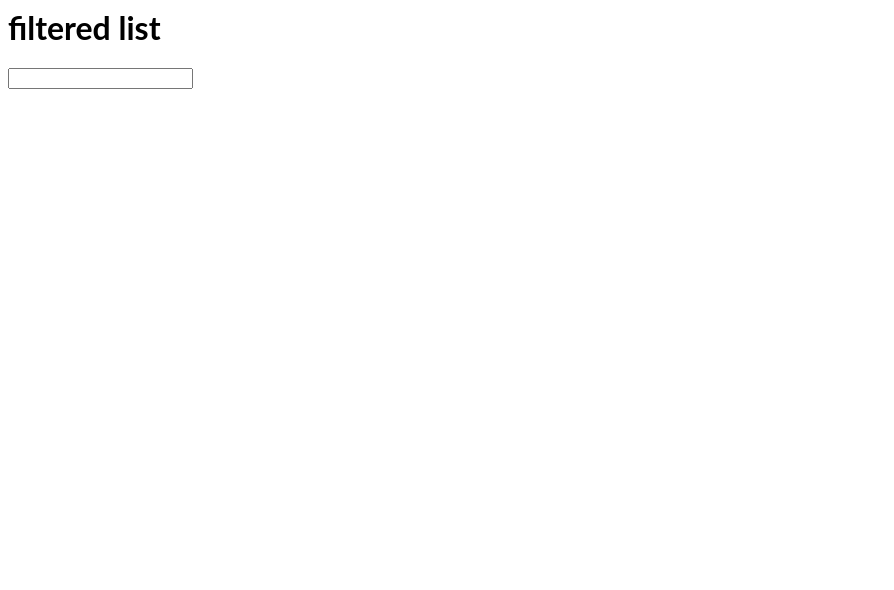
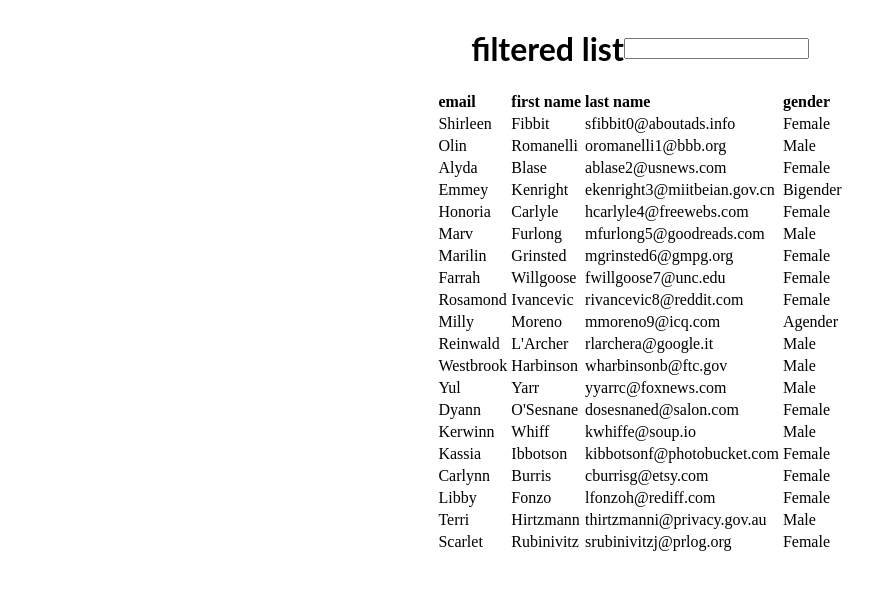
Before and after one commit to Neelima1220/filter, a React (Create React App) app: page / in a window 1280 px wide. Shown: the top 590 px of the page, without its empty margins (0-894 px from the left). Built offline with nearby package versions, Linux system fonts and the light colour scheme.

Commit message:
3 files modified, 1 added

```diff
--- a/App.tsx
+++ b/App.tsx
@@ -1,6 +1,7 @@
 import * as React from 'react';
 import Modal from './Modal';
 import FilterList from './filterList';
+import { UserData } from './data/userData';
 import './style.css';
 
 const App: React.FC = () => {
@@ -9,7 +10,7 @@ const App: React.FC = () => {
     <div>
       {/* {showModal && <Modal {...{ showModal, setShowModal }} />}
       <button onClick={() => setShowModal(!showModal)}>button</button> */}
-      <FilterList />
+      <FilterList {...{ UserData }} />
     </div>
   );
 };
--- /dev/null
+++ b/data/userData.js
@@ -0,0 +1,142 @@
+export const UserData = [
+  {
+    id: 1,
+    first_name: 'Shirleen',
+    last_name: 'Fibbit',
+    email: 'sfibbit0@aboutads.info',
+    gender: 'Female',
+  },
+  {
+    id: 2,
+    first_name: 'Olin',
+    last_name: 'Romanelli',
+    email: 'oromanelli1@bbb.org',
+    gender: 'Male',
+  },
+  {
+    id: 3,
+    first_name: 'Alyda',
+    last_name: 'Blase',
+    email: 'ablase2@usnews.com',
+    gender: 'Female',
+  },
+  {
+    id: 4,
+    first_name: 'Emmey',
+    last_name: 'Kenright',
+    email: 'ekenright3@miitbeian.gov.cn',
+    gender: 'Bigender',
+  },
+  {
+    id: 5,
+    first_name: 'Honoria',
+    last_name: 'Carlyle',
+    email: 'hcarlyle4@freewebs.com',
+    gender: 'Female',
+  },
+  {
+    id: 6,
+    first_name: 'Marv',
+    last_name: 'Furlong',
+    email: 'mfurlong5@goodreads.com',
+    gender: 'Male',
+  },
+  {
+    id: 7,
+    first_name: 'Marilin',
+    last_name: 'Grinsted',
+    email: 'mgrinsted6@gmpg.org',
+    gender: 'Female',
+  },
+  {
+    id: 8,
+    first_name: 'Farrah',
+    last_name: 'Willgoose',
+    email: 'fwillgoose7@unc.edu',
+    gender: 'Female',
+  },
+  {
+    id: 9,
+    first_name: 'Rosamond',
+    last_name: 'Ivancevic',
+    email: 'rivancevic8@reddit.com',
+    gender: 'Female',
+  },
+  {
+    id: 10,
+    first_name: 'Milly',
+    last_name: 'Moreno',
+    email: 'mmoreno9@icq.com',
+    gender: 'Agender',
+  },
+  {
+    id: 11,
+    first_name: 'Reinwald',
+    last_name: "L'Archer",
+    email: 'rlarchera@google.it',
+    gender: 'Male',
+  },
+  {
+    id: 12,
+    first_name: 'Westbrook',
+    last_name: 'Harbinson',
+    email: 'wharbinsonb@ftc.gov',
+    gender: 'Male',
+  },
+  {
+    id: 13,
+    first_name: 'Yul',
+    last_name: 'Yarr',
+    email: 'yyarrc@foxnews.com',
+    gender: 'Male',
+  },
+  {
+    id: 14,
+    first_name: 'Dyann',
+    last_name: "O'Sesnane",
+    email: 'dosesnaned@salon.com',
+    gender: 'Female',
+  },
+  {
+    id: 15,
+    first_name: 'Kerwinn',
+    last_name: 'Whiff',
+    email: 'kwhiffe@soup.io',
+    gender: 'Male',
+  },
+  {
+    id: 16,
+    first_name: 'Kassia',
+    last_name: 'Ibbotson',
+    email: 'kibbotsonf@photobucket.com',
+    gender: 'Female',
+  },
+  {
+    id: 17,
+    first_name: 'Carlynn',
+    last_name: 'Burris',
+    email: 'cburrisg@etsy.com',
+    gender: 'Female',
+  },
+  {
+    id: 18,
+    first_name: 'Libby',
+    last_name: 'Fonzo',
+    email: 'lfonzoh@rediff.com',
+    gender: 'Female',
+  },
+  {
+    id: 19,
+    first_name: 'Terri',
+    last_name: 'Hirtzmann',
+    email: 'thirtzmanni@privacy.gov.au',
+    gender: 'Male',
+  },
+  {
+    id: 20,
+    first_name: 'Scarlet',
+    last_name: 'Rubinivitz',
+    email: 'srubinivitzj@prlog.org',
+    gender: 'Female',
+  },
+];
--- a/filterList.tsx
+++ b/filterList.tsx
@@ -1,17 +1,20 @@
-import React, { useEffect, useState } from 'react';
+import React, { FC, useEffect, useState } from 'react';
+// import { cloneDeep } from 'lodash';
 
-const cities = [
-  'Adele',
-  'nagi',
-  'reddy',
-  'panditi',
-  'neelima',
-  'paarthu',
-  'tarun',
-];
+export interface IUserData {
+  id?: number;
+  first_name?: string;
+  last_name?: string;
+  email?: string;
+  gender?: string;
+}
 
-const FilterList = () => {
-  const [data, setData] = useState<string[]>(cities);
+export interface Idata {
+  UserData?: IUserData[];
+}
+
+const FilterList: FC<Idata> = ({ UserData }) => {
+  const [data, setData] = useState<IUserData[]>(UserData);
   const [searchTerm, setSearchTerm] = useState<string>('');
   const [showList, setShowList] = useState<boolean>(false);
 
@@ -20,26 +23,63 @@ const FilterList = () => {
   };
 
   useEffect(() => {
-    const tempData = [...data];
-    const filteredData = tempData.filter((item) =>
-      item.toLowerCase().includes(searchTerm.toLowerCase())
-    );
+    const tempData = [...UserData];
+    const filteredData = tempData.filter((item) => {
+      return (item?.email || item?.last_name || item?.gender)
+        .toLowerCase()
+        .includes(searchTerm.toLowerCase());
+    });
     setData(filteredData);
   }, [searchTerm]);
   return (
     <div>
+      <div
+        style={{
+          display: 'flex',
+          alignItems: 'center',
+          justifyContent: 'center',
+          flexDirection: 'row',
+        }}
+      >
         <h1>filtered list </h1>
         <input
           onFocus={() => setShowList(true)}
           onBlur={() => setShowList(false)}
           onChange={handleChange}
         />
-      <ul>
-        {showList &&
-          data.map((city, key) => {
-            return <li key={key}>{city}</li>;
+      </div>
+      <div
+        style={{
+          width: '100%',
+          display: 'flex',
+          alignItems: 'center',
+          justifyContent: 'center',
+          flexDirection: 'column',
+        }}
+      >
+        <table>
+          <thead>
+            <tr style={{ textAlign: 'left' }}>
+              <th> email</th>
+              <th> first name</th>
+              <th> last name</th>
+              <th> gender</th>
+            </tr>
+          </thead>
+          <tbody>
+            {data.map((item: IUserData, key: number) => {
+              return (
+                <tr>
+                  <td> {item?.first_name}</td>
+                  <td> {item?.last_name}</td>
+                  <td> {item?.email}</td>
+                  <td> {item?.gender}</td>
+                </tr>
+              );
             })}
-      </ul>
+          </tbody>
+        </table>
+      </div>
     </div>
   );
 };
--- a/package.json
+++ b/package.json
@@ -5,6 +5,7 @@
   "dependencies": {
     "@types/react": "^18.0.8",
     "@types/react-dom": "^18.0.2",
+    "lodash": "^4.17.21",
     "react": "^18.1.0",
     "react-dom": "^18.1.0"
   },
```
Lines whose indentation alone changed are shown as unchanged.
